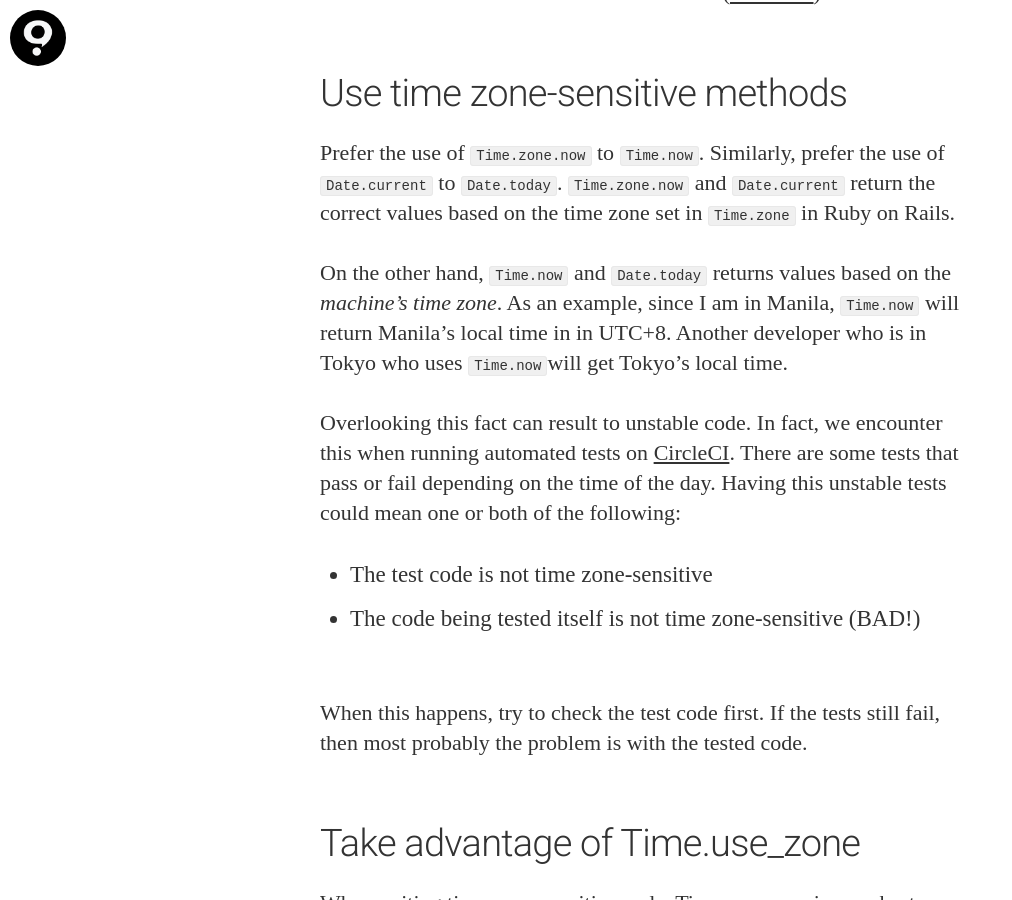
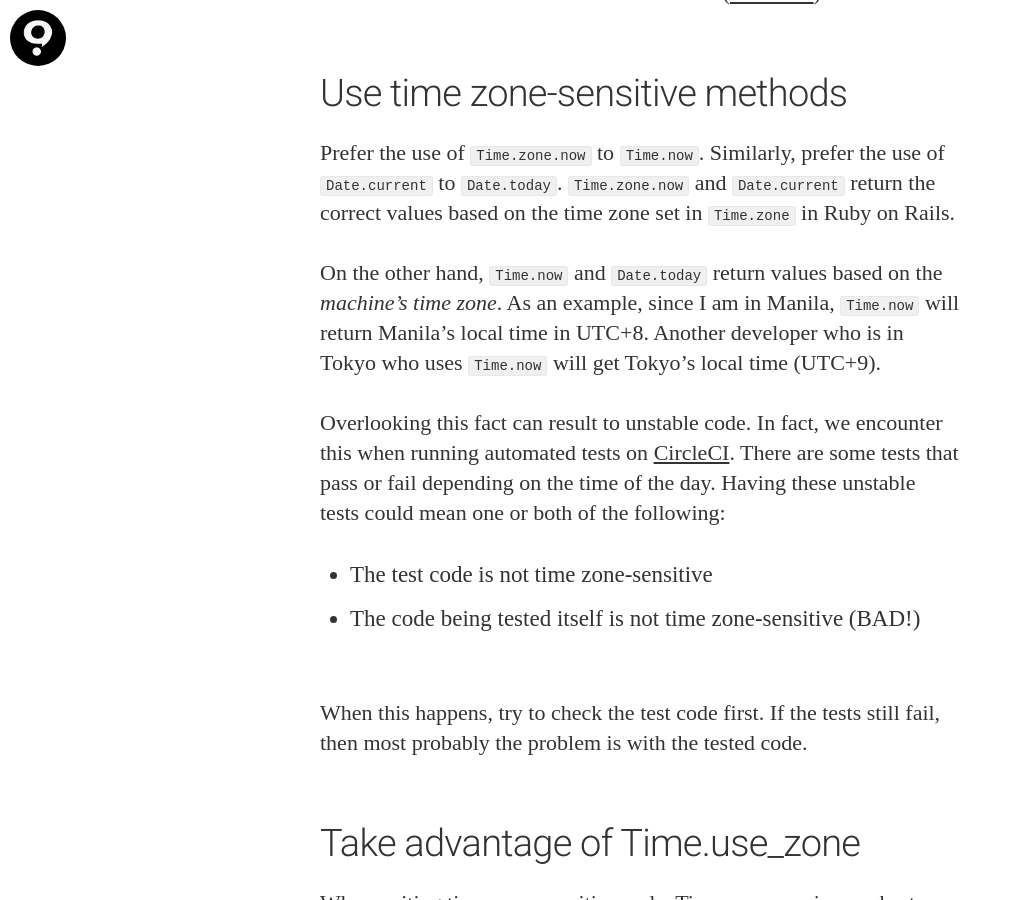
Before and after one commit to tamatamvan/quipper.github.io, a Jekyll site: the page built from _posts/2016-02-04-how-to-tame-time-zones-in-ruby-on-rails.markdown, in a window 1280 px wide and 900 px high, scrolled down 1654 px. Shown: the whole window, without its empty margins (0-1012 px from the left). Built offline with Jekyll 4.4.1, drawn with Linux system fonts in a browser that asks for light colours; nearby versions of some CDN libraries; some web fonts are replaced; Markdown is read by kramdown in place of the engine named in the settings; comment, search, counter and statistics services are not loaded.

Commit message:
Fix typos

```diff
--- a/_posts/2016-02-04-how-to-tame-time-zones-in-ruby-on-rails.markdown
+++ b/_posts/2016-02-04-how-to-tame-time-zones-in-ruby-on-rails.markdown
@@ -21,9 +21,9 @@ This is important since time zones are expressed using positive or negative offs
 
 Prefer the use of `Time.zone.now` to `Time.now`. Similarly, prefer the use of `Date.current` to `Date.today`. `Time.zone.now` and `Date.current` return the correct values based on the time zone set in `Time.zone` in Ruby on Rails.
 
-On the other hand, `Time.now` and `Date.today` returns values based on the *machine's time zone*. As an example, since I am in Manila, `Time.now` will return Manila's local time in in UTC+8. Another developer who is in Tokyo who uses `Time.now`will get Tokyo's local time.
+On the other hand, `Time.now` and `Date.today` return values based on the *machine's time zone*. As an example, since I am in Manila, `Time.now` will return Manila's local time in UTC+8. Another developer who is in Tokyo who uses `Time.now` will get Tokyo's local time (UTC+9).
 
-Overlooking this fact can result to unstable code. In fact, we encounter this when running automated tests on [CircleCI](https://circleci.com/). There are some tests that pass or fail depending on the time of the day. Having this unstable tests could mean one or both of the following:
+Overlooking this fact can result to unstable code. In fact, we encounter this when running automated tests on [CircleCI](https://circleci.com/). There are some tests that pass or fail depending on the time of the day. Having these unstable tests could mean one or both of the following:
 
 - The test code is not time zone-sensitive
 - The code being tested itself is not time zone-sensitive (BAD!)
```
